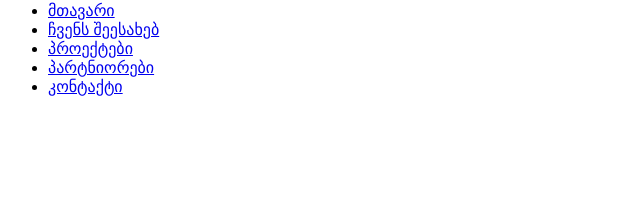
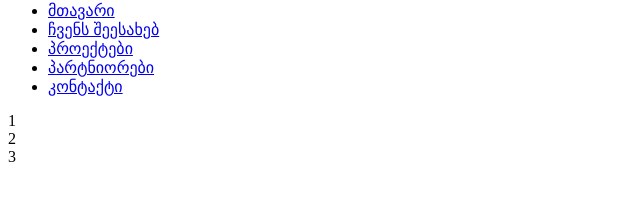
Before and after one commit to Katrin2108/emushkudiani8lesson, a plain HTML site: page index.html in a window 1280 px wide. Shown: the part 82-282 px from the top of the page, 0-640 px from the left. Drawn offline with Linux system fonts and the light colour scheme.

Commit message:
add section ,div class

```diff
--- a/index.html
+++ b/index.html
@@ -34,5 +34,12 @@
                 </nav>
             </div>
         </header>
+        <section>
+            <div>
+                <div class="box1">1</div>
+                <div class="box2">2</div>
+                <div class="box3">3</div>
+            </div>
+        </section>
     </body>
 </html>
```
